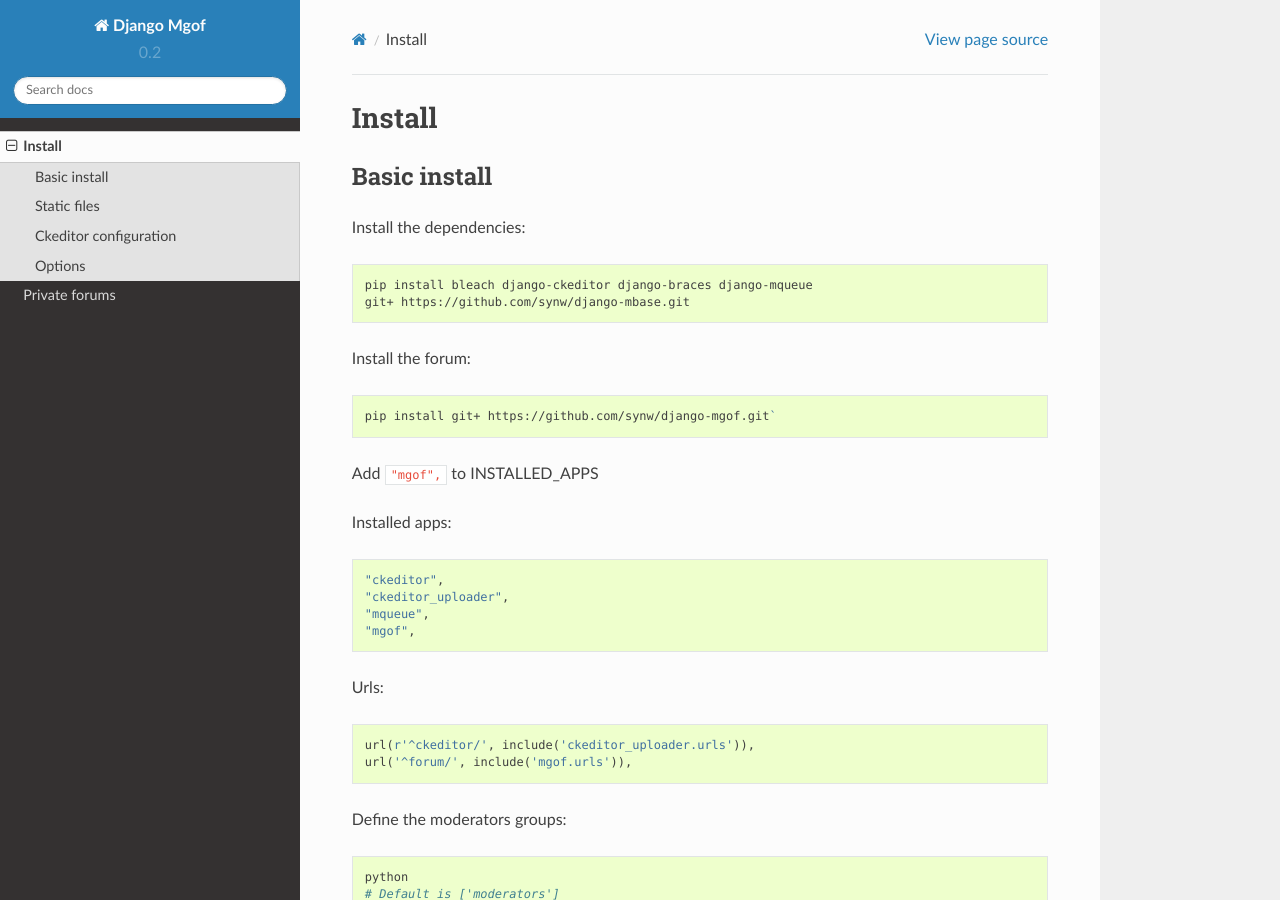
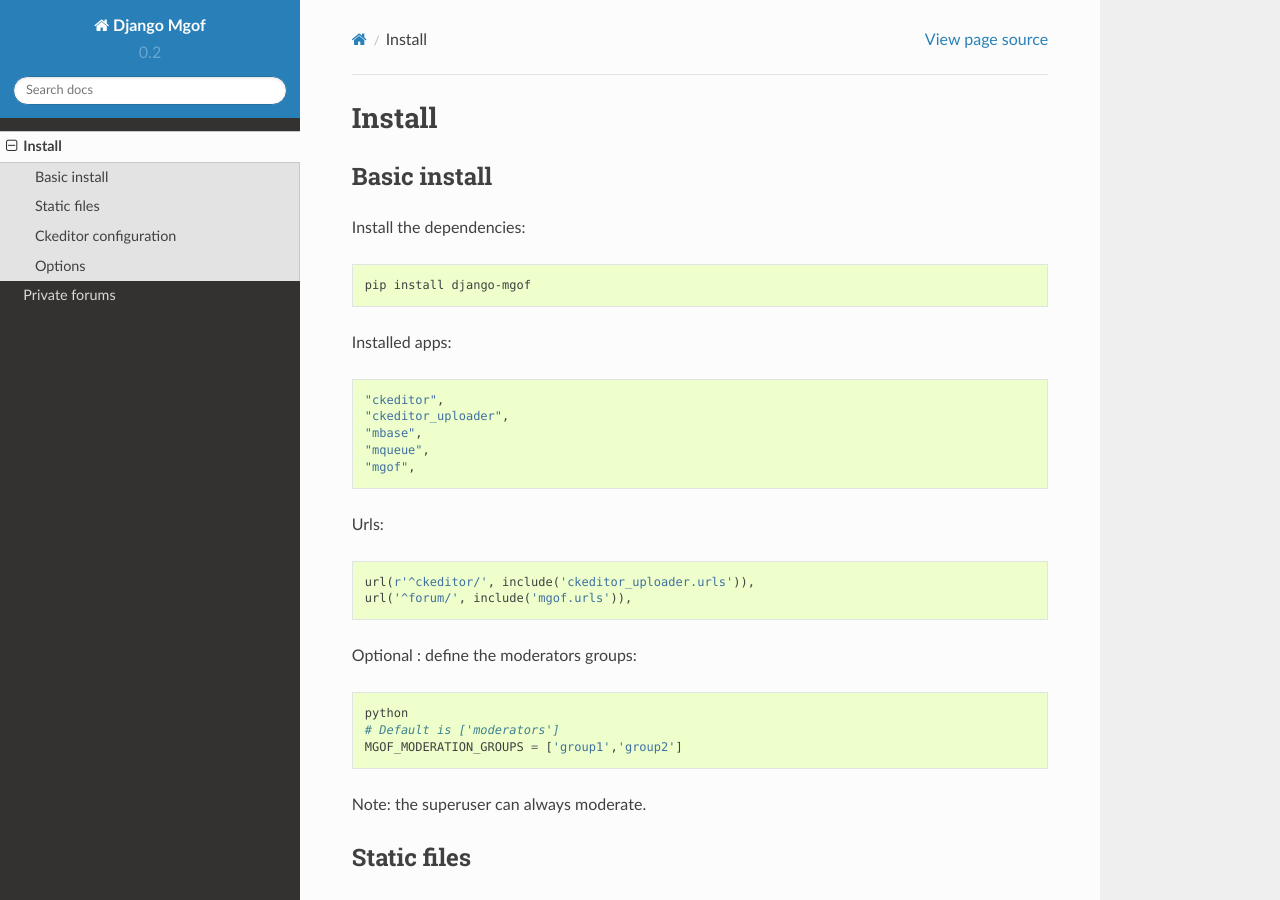
Before and after one commit to synw/django-mgof, a Sphinx documentation site: the page built from docs/src/install.rst, in a window 1280 px wide and 900 px high. Built offline with Sphinx 7.4.7 and the Read the Docs theme 2.0.0, drawn with Linux system fonts in a browser that asks for light colours.

```diff
--- a/docs/src/install.rst
+++ b/docs/src/install.rst
@@ -10,16 +10,7 @@ Install the dependencies:
 
 ::
 
-   pip install bleach django-ckeditor django-braces django-mqueue
-   git+ https://github.com/synw/django-mbase.git
-
-Install the forum:
-
-::
-
-   pip install git+ https://github.com/synw/django-mgof.git`
-
-Add ``"mgof",`` to INSTALLED_APPS
+   pip install django-mgof
 
 Installed apps:
 
@@ -39,7 +31,7 @@ Urls:
    url(r'^ckeditor/', include('ckeditor_uploader.urls')),
    url('^forum/', include('mgof.urls')),
 
-Define the moderators groups:
+Optional : define the moderators groups:
 
 .. highlight:: python
 
--- a/mgof/__init__.py
+++ b/mgof/__init__.py
@@ -1,2 +1,2 @@
-__version__ = '0.1'
+__version__ = '0.1.1'
 default_app_config = 'mgof.apps.MgofConfig'
--- a/setup.py
+++ b/setup.py
@@ -23,9 +23,10 @@ setup(
     ],
   zip_safe=False,
   install_requires=[
+        'bleach',
         'django-braces',
-        'bleach',
         'django-ckeditor',
+        'django-mbase',
         'django-mqueue',
     ],
 )
```
Also changed, not shown: other parts of docs/src/install.rst (+1 -0 lines).
